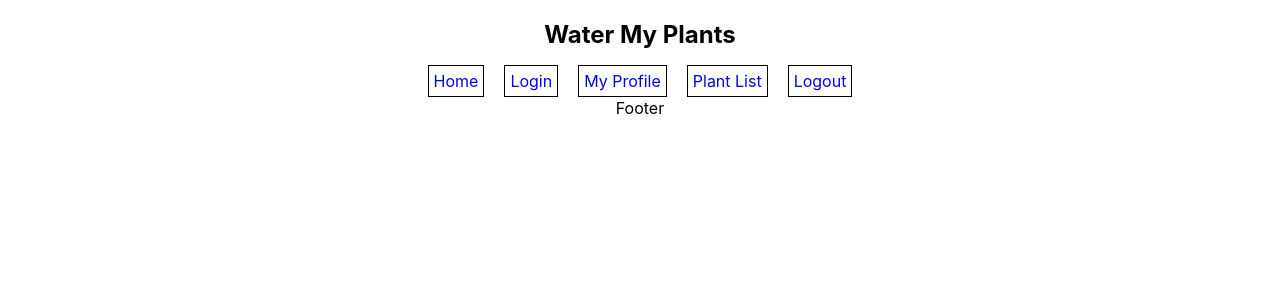
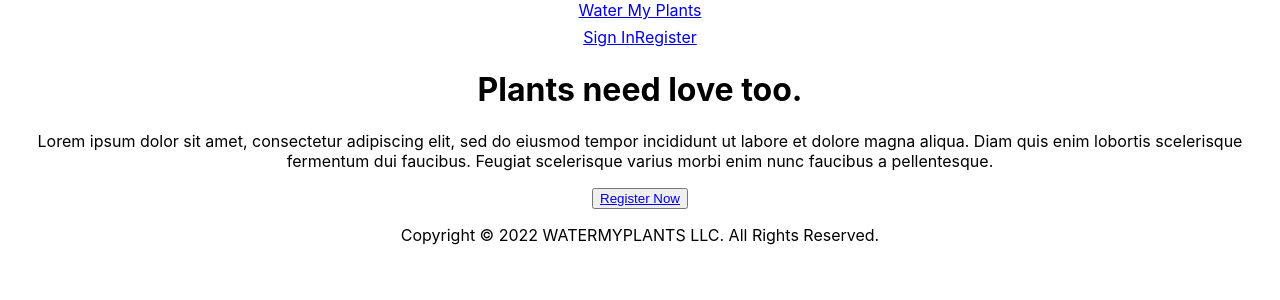
Before and after one commit to WEB-Build-Week-Water-My-Plants-06/front-end, a React (Create React App) app in the folder water-my-plants/: page / in a window 1280 px wide. Shown: the top 300 px of the page. Built offline with nearby package versions, Linux system fonts and the light colour scheme.

Commit message:
Polished and refactored code

```diff
--- a/water-my-plants/src/App.js
+++ b/water-my-plants/src/App.js
@@ -1,8 +1,8 @@
-import React, {useState} from 'react';
+import React, { useState } from 'react';
 import './styles/App.css';
 import { Switch, Route } from 'react-router-dom';
 
-// import Home from './components/Home';
+import Home from './components/Home';
 import Header from './components/Header';
 import Footer from './components/Footer';
 import Login from './components/Login';
@@ -11,24 +11,31 @@ import PrivateRoute from './components/PrivateRoute';
 import Logout from './components/Logout';
 import MyPlantList from './components/MyPlantList';
 import MyProfile from './components/MyProfile';
+import AddPlantForm from './components/AddPlantForm';
 
 function App() {
   const [ isLoggedIn, setIsLoggedIn ] = useState(false);
+  const token = localStorage.getItem('token');
 
   return (
     <div className="App">
-        <Header />
-        <Footer />
+      <Header token={token} isLoggedIn={isLoggedIn} setIsLoggedIn={setIsLoggedIn} />
 
       <Switch>
-        <PrivateRoute exact path='/logout' component={Logout}/>
+        <PrivateRoute exact path='/logout'>
+          <Logout isLoggedIn={isLoggedIn} setIsLoggedIn={setIsLoggedIn} />
+        </PrivateRoute>
         <PrivateRoute exact path='/profile' component={MyProfile} />
+        <PrivateRoute exact path='/add' component={AddPlantForm} />
         <PrivateRoute exact path='/plants' component={MyPlantList} />
         <Route exact path='/login'>
           <Login isLoggedIn={isLoggedIn} setIsLoggedIn={setIsLoggedIn} />
         </Route>
         <Route exact path='/signup' component={SignUp} />
+        <Route exact path='/' component={Home} />
       </Switch>
+
+      <Footer />
     </div>
   );
 }
--- a/water-my-plants/src/components/EditProfileForm.js
+++ b/water-my-plants/src/components/EditProfileForm.js
@@ -1,37 +1,37 @@
-import React, {useState} from 'react';
+import React, { useState } from 'react';
 import axiosWithAuth from '../utils/axiosWithAuth';
 
-export default function EditProfile () {
+export default function EditProfile() {
   const user = {
-    username: localStorage.getItem ('username'),
-    phone_number: localStorage.getItem ('phone_number'),
+    username: localStorage.getItem('username'),
+    phone_number: localStorage.getItem('phone_number'),
     password: '',
   };
-  const [formValues, setFormValues] = useState (user);
-  const id = localStorage.getItem ('id');
+  const [formValues, setFormValues] = useState(user);
+  const id = localStorage.getItem('id');
 
   const onSubmit = e => {
-    e.preventDefault ();
-    edit ();
+    e.preventDefault();
+    edit();
   };
 
   const onChange = e => {
-    setFormValues ({
+    setFormValues({
       ...formValues,
       [e.target.name]: e.target.value,
     });
   };
 
   const edit = () => {
-    axiosWithAuth ()
-      .put (`/users/${id}`, formValues)
-      .then (res => {
-        localStorage.setItem ('phone_number', res.data.phone_number);
-        localStorage.setItem ('username', res.data.username);
-        localStorage.setItem ('id', res.data.user_id);
+    axiosWithAuth()
+      .put(`/users/${id}`, formValues)
+      .then(res => {
+        localStorage.setItem('phone_number', res.data.phone_number);
+        localStorage.setItem('username', res.data.username);
+        localStorage.setItem('id', res.data.user_id);
       })
-      .catch (err => {
-        console.log (err);
+      .catch(err => {
+        console.log({err});
       });
   };
 
@@ -104,7 +104,6 @@ export default function EditProfile () {
           </div>
         </form>
       </div>
-
     </div>
   );
 };
--- a/water-my-plants/src/components/Footer.js
+++ b/water-my-plants/src/components/Footer.js
@@ -1,11 +1,11 @@
 import React from 'react';
 
-function Footer() {
+export default function Footer() {
   return (
-    <div>
-      Footer
-    </div>
-  )
-}
-
-export default Footer;
+    <footer className='footer-container'>
+      <div className='copyright'>
+        <p>Copyright © 2022 WATERMYPLANTS LLC. All Rights Reserved.</p>
+      </div>
+    </footer>
+  );
+};
--- a/water-my-plants/src/components/Header.js
+++ b/water-my-plants/src/components/Header.js
@@ -1,17 +1,26 @@
-import React from 'react';
+import React, { useEffect } from 'react';
 import { Link } from 'react-router-dom';
 
-export default function Header() {
+export default function Header(props) {
+  const { token, isLoggedIn, setIsLoggedIn } = props;
+
+  useEffect(() => {
+    token !== null ? setIsLoggedIn(true) : setIsLoggedIn(false)
+  }, [token, setIsLoggedIn]);
+
   return (
-    <header>
-      <h2>Water My Plants</h2>
-        <nav className='nav-links'>
-          <Link className='link' to='/'>Home</Link>
-          <Link className='link' to='/login'>Login</Link>
-          <Link className='link' to='/profile'>My Profile</Link>
-          <Link className='link' to='/plants'>Plant List</Link>
-          <Link className='link' to='/logout'>Logout</Link>
-        </nav>
+    <header className='header-container'>
+      <div className='watermyplants'>
+        <Link to='/'>Water My Plants</Link>
+      </div>
+      <nav className='nav-links'>
+          { !isLoggedIn && <Link to='/login'>Sign In</Link> }
+          { !isLoggedIn && <Link id='register-btn' to='/signup'>Register</Link> }
+          { isLoggedIn && <Link id='myplants-btn' to='/plants'>My Plants</Link> }
+          { isLoggedIn && <Link id='profile-btn' to='/profile'>Account</Link> }
+          { isLoggedIn && <Link id='add-btn' to='/add'>Add Plant</Link>}
+          { isLoggedIn && <Link id='logout-btn' to='/logout'>Sign Out</Link> }
+      </nav>
     </header>
-  )
-}
+  );
+};
--- a/water-my-plants/src/components/Home.js
+++ b/water-my-plants/src/components/Home.js
@@ -0,0 +1,22 @@
+import React from 'react';
+import { Link } from 'react-router-dom';
+
+export default function Home() {
+  return (
+    <div className='home-container'>
+      <div className='home-text'>
+        <h1>Plants need love too.</h1>
+      </div>
+
+      <div className='home-details'>
+        <p>
+          Lorem ipsum dolor sit amet, consectetur adipiscing elit, sed do eiusmod tempor incididunt ut labore et dolore magna aliqua. Diam quis enim lobortis scelerisque fermentum dui faucibus. Feugiat scelerisque varius morbi enim nunc faucibus a pellentesque.
+        </p>
+      </div>
+
+      <div className='home-button'>
+        <button id='home-btn'><Link to='/signup'>Register Now</Link></button>
+      </div>
+    </div>
+  )
+};
--- a/water-my-plants/src/components/Login.js
+++ b/water-my-plants/src/components/Login.js
@@ -9,49 +9,48 @@ const initialFormValues = {
   phone_number: '',
 };
 
-export default function Login (props) {
-  const {setIsLoggedIn} = props;
+export default function Login(props) {
+  const { setIsLoggedIn } = props;
   const [formValues, setFormValues] = useState(initialFormValues);
   const { push } = useHistory();
 
   const login = () => {
     axios
-      .post ('https://water-my-plants-8.herokuapp.com/api/users/login', {
+      .post('https://water-my-plants-8.herokuapp.com/api/users/login', {
         username: formValues.username,
         password: formValues.password,
         phone_number: formValues.phone_number,
       })
-      .then (res => {
-        localStorage.setItem ('username', formValues.username);
-        localStorage.setItem ('token', res.data.token);
-        setIsLoggedIn (true);
+      .then(res => {
+        localStorage.setItem('username', formValues.username);
+        localStorage.setItem('token', res.data.token);
+        setIsLoggedIn(true);
         push('/plants');
 
-        axiosWithAuth ()
-          .get ('/users')
-          .then (res => {
-            localStorage.setItem ('id', res.data.user_id);
-            localStorage.setItem ('phone_number', res.data.phone_number);
+        axiosWithAuth()
+          .get('/users')
+          .then(res => {
+            console.log(res)
+            localStorage.setItem('id', res.data.user_id);
+            localStorage.setItem('phone_number', res.data.phone_number);
           });
       });
   };
 
   const onChange = e => {
-    setFormValues ({
+    setFormValues({
       ...formValues,
       [e.target.name]: e.target.value,
     });
-    console.log (e.target.name, e.target.value);
   };
 
   const onSubmit = e => {
-    e.preventDefault ();
+    e.preventDefault();
     login(formValues);
   };
 
   return (
     <form className="form-container login-form" onSubmit={onSubmit}>
-
       <div className="form-title">
         <h1>Login</h1>
       </div>
@@ -85,4 +84,4 @@ export default function Login (props) {
       </div>
     </form>
   );
-}
+};
--- a/water-my-plants/src/components/Logout.js
+++ b/water-my-plants/src/components/Logout.js
@@ -1,8 +1,9 @@
 import React, { useEffect } from 'react';
 import { useHistory } from 'react-router-dom';
 
-export default function Logout() {
+export default function Logout(props) {
   const { push } = useHistory();
+  const { setIsLoggedIn } = props;
 
   localStorage.removeItem('token');
   localStorage.removeItem('username');
@@ -10,10 +11,11 @@ export default function Logout() {
   localStorage.removeItem('phone_number');
 
   useEffect(() => {
+    setIsLoggedIn(false);
     push('/');
   }, []);
 
   return (
     <div></div>
-  )
-}
+  );
+};
--- a/water-my-plants/src/components/MyPlantList.js
+++ b/water-my-plants/src/components/MyPlantList.js
@@ -1,55 +1,53 @@
-import React, {useState, useEffect} from 'react';
+import React, { useState, useEffect } from 'react';
 import axiosWithAuth from '../utils/axiosWithAuth';
 import PlantItem from './PlantItem';
 
 export default function MyPlantList() {
-  const [plantList, setPlantList] = useState ([]);
+  const [plantList, setPlantList] = useState([]);
 
-  useEffect (() => {
-    axiosWithAuth ()
-      .get ('/plants')
-      .then (resp => {
-        setPlantList (resp.data);
+  useEffect(() => {
+    axiosWithAuth()
+      .get('/plants')
+      .then(resp => {
+        setPlantList(resp.data);
       })
-      .catch (err => {
-        console.log ({err});
+      .catch(err => {
+        console.log(err);
       });
   }, []);
 
   const handleDelete = id => {
     axiosWithAuth()
       .delete(`/plants/${id}`)
-      .then (resp => {
-        const deletedPlant = plantList.filter (plant => plant.plant_id !== id);
-        setPlantList (deletedPlant);
+      .then(resp => {
+        const deletedPlant = plantList.filter(plant => plant.plant_id !== id);
+        setPlantList(deletedPlant);
       })
-      .catch (err => {
-        console.error ({err});
+      .catch(err => {
+        console.error(err);
       });
   };
 
   const handleUpdatePlant = newPlant => {
-    console.log (newPlant);
     axiosWithAuth()
       .put(`/plants/${newPlant.plant_id}`, newPlant)
-      .then (resp => {
-        setPlantList (
+      .then(resp => {
+        setPlantList(
           plantList
-            .filter (plant => plant.plant_id !== newPlant.plant_id)
-            .concat ([resp.data])
+            .filter(plant => plant.plant_id !== newPlant.plant_id)
+            .concat([resp.data])
         );
-        console.log (plantList);
       })
-      .catch (err => {
-        console.error ({err});
+      .catch(err => {
+        console.error(err);
       });
   };
 
-  return (
+  return(
     <div className="plantList-container">
       <h1 id="my-plants">My Plants</h1>
       <div className="list-container">
-        {plantList.map ((plant, i) => {
+        {plantList.map((plant, i) => {
           return (
             <PlantItem
               plant={plant}
@@ -67,7 +65,6 @@ export default function MyPlantList() {
           </a>
         </div>
       </div>
-
     </div>
   );
 };
```
Also changed, not shown: water-my-plants/src/components/AddPlantForm.js (+10 -11 lines), water-my-plants/src/components/EditPlantForm.js (+8 -8 lines), water-my-plants/src/components/PlantItem.js (+5 -6 lines), water-my-plants/src/components/SignUp.js (+22 -22 lines).
